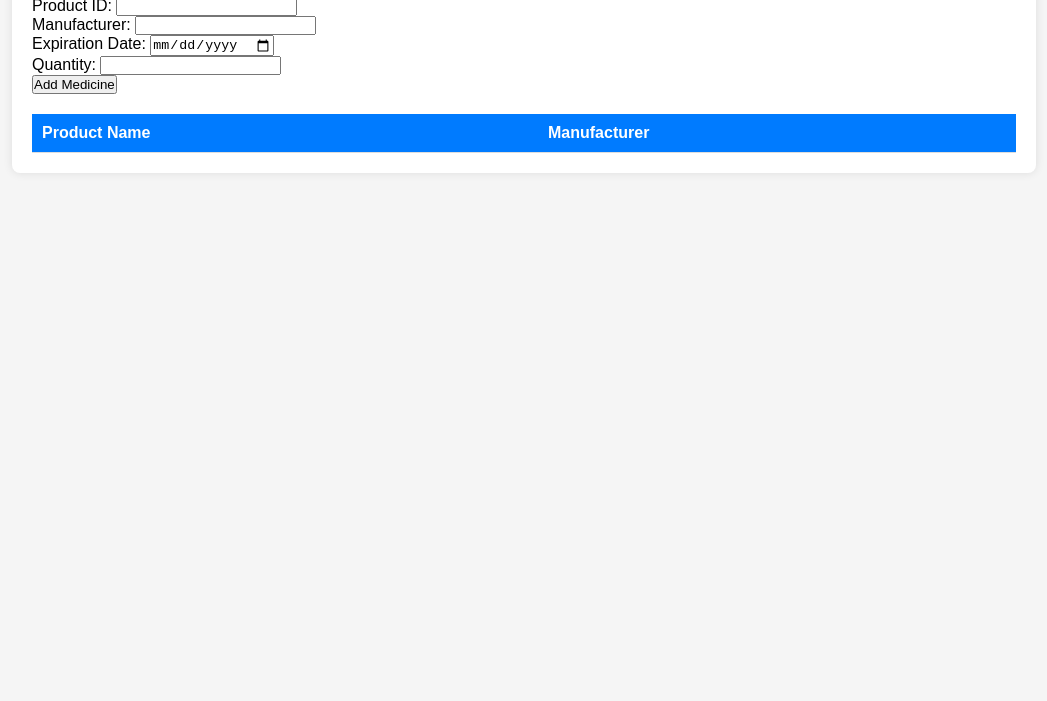
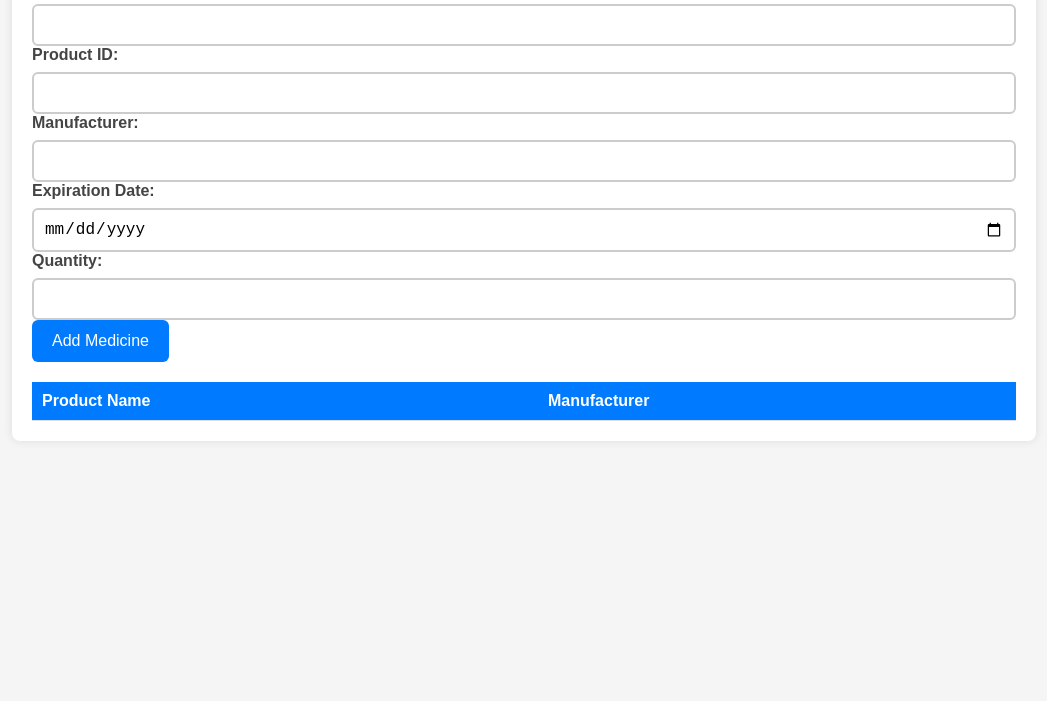
Before and after one commit to MortenHagen/assignmentTwo, a plain HTML site: page index.html in a window 1280 px wide. Shown: the part 99-800 px from the top of the page, without its empty margins (116-1163 px from the left). Drawn offline with Linux system fonts and the light colour scheme.

```diff
--- a/css/index.css
+++ b/css/index.css
@@ -24,40 +24,49 @@ body {
 
 /* Form styles */
 .form-group {
-    margin-bottom: 15px;
+    margin-bottom: 20px; /* Increased margin for better separation */
 }
 
 .form-group label {
     display: block;
-    margin-bottom: 5px;
+    margin-bottom: 8px; /* Reduced margin for a cleaner look */
+    font-weight: bold; /* Added bold font weight for labels */
+    color: #444; /* Darkened label color for better readability */
 }
 
 .form-group input {
     width: 100%;
-    padding: 8px;
-    border: 1px solid #ccc;
-    border-radius: 4px;
-    box-shadow: inset 0 1px 2px rgba(0, 0, 0, 0.1);
+    padding: 10px; /* Increased padding for better input field visibility */
+    border: 2px solid #ccc; /* Thicker border for input fields */
+    border-radius: 6px; /* Slightly rounded corners for input fields */
+    transition: border-color 0.3s ease; /* Smooth transition for border color */
+    font-size: 16px; /* Increased font size for better readability */
 }
 
 .form-group input[type="date"] {
-    /* Adjust appearance for date input */
     appearance: none;
+    /* Additional styles for date input */
+}
+
+.form-group input:focus {
+    border-color: #007bff; /* Highlight border color on focus */
 }
 
 .form-group button {
-    padding: 8px 16px;
+    padding: 12px 20px; /* Increased padding for button */
     background-color: #007bff;
     color: #fff;
     border: none;
-    border-radius: 4px;
+    border-radius: 6px;
     cursor: pointer;
     transition: background-color 0.3s ease;
+    font-size: 16px; /* Increased font size for better visibility */
 }
 
 .form-group button:hover {
     background-color: #0056b3;
 }
+
 
 /* Table styles */
 table {
--- a/index.html
+++ b/index.html
@@ -9,17 +9,17 @@
 <body>
     <div class="container">
         <h1>Pharmacy Inventory Management System</h1>
-        <form id="medicineForm">
+        <form class="form-group" id="medicineForm">
             <label for="productName">Product Name:</label>
-            <input type="text" id="productName" required><br>
+            <input type="text" id="productName">
             <label for="productId">Product ID:</label>
-            <input type="text" id="productId" required><br>
+            <input type="text" id="productId">
             <label for="manufacturer">Manufacturer:</label>
-            <input type="text" id="manufacturer" required><br>
+            <input type="text" id="manufacturer">
             <label for="expirationDate">Expiration Date:</label>
-            <input type="date" id="expirationDate" required><br>
+            <input type="date" id="expirationDate">
             <label for="quantity">Quantity:</label>
-            <input type="number" id="quantity" required><br>
+            <input type="number" id="quantity">
             <button type="submit">Add Medicine</button>
         </form>
         <div id="error" class="error"></div>
--- a/js/index.js
+++ b/js/index.js
@@ -1,5 +1,6 @@
 
 document.addEventListener('DOMContentLoaded', () => {
+
     class Medicine {
         constructor(name, id, manufacturer, expirationDate, quantity) {
             this.name = name;
@@ -67,7 +68,12 @@ document.addEventListener('DOMContentLoaded', () => {
             // Create popup container
             const popup = document.createElement('div');
             popup.classList.add('popup');
-            popup.innerHTML = popupContent;
+
+
+            const popupContainer = document.createElement('div')
+            popupContainer.classList.add('popup-content');
+            popupContainer.innerHTML = popupContent;
+            popup.appendChild(popupContainer)
 
             // Close popup when clicked outside
             const closePopup = () => {
```
